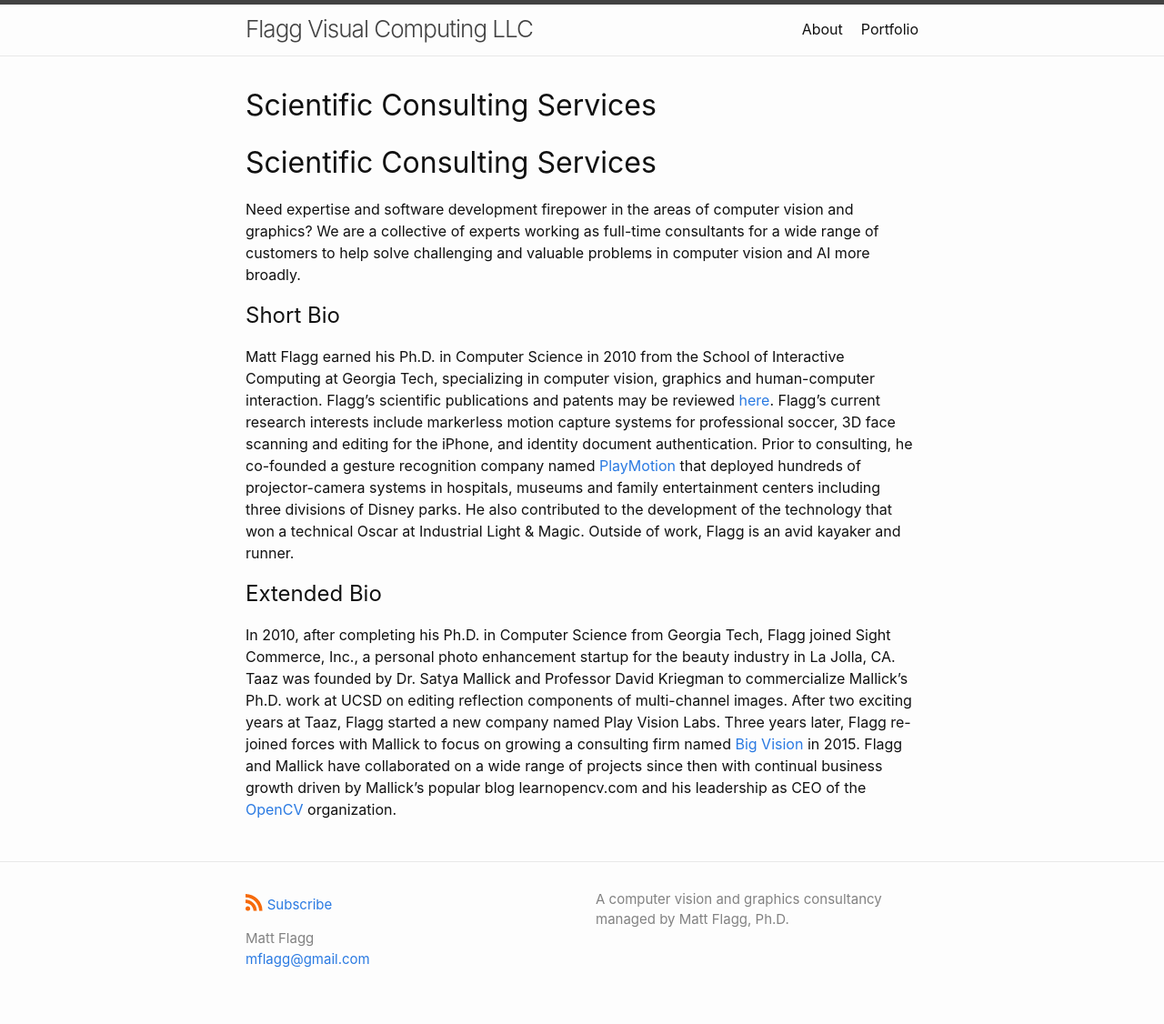
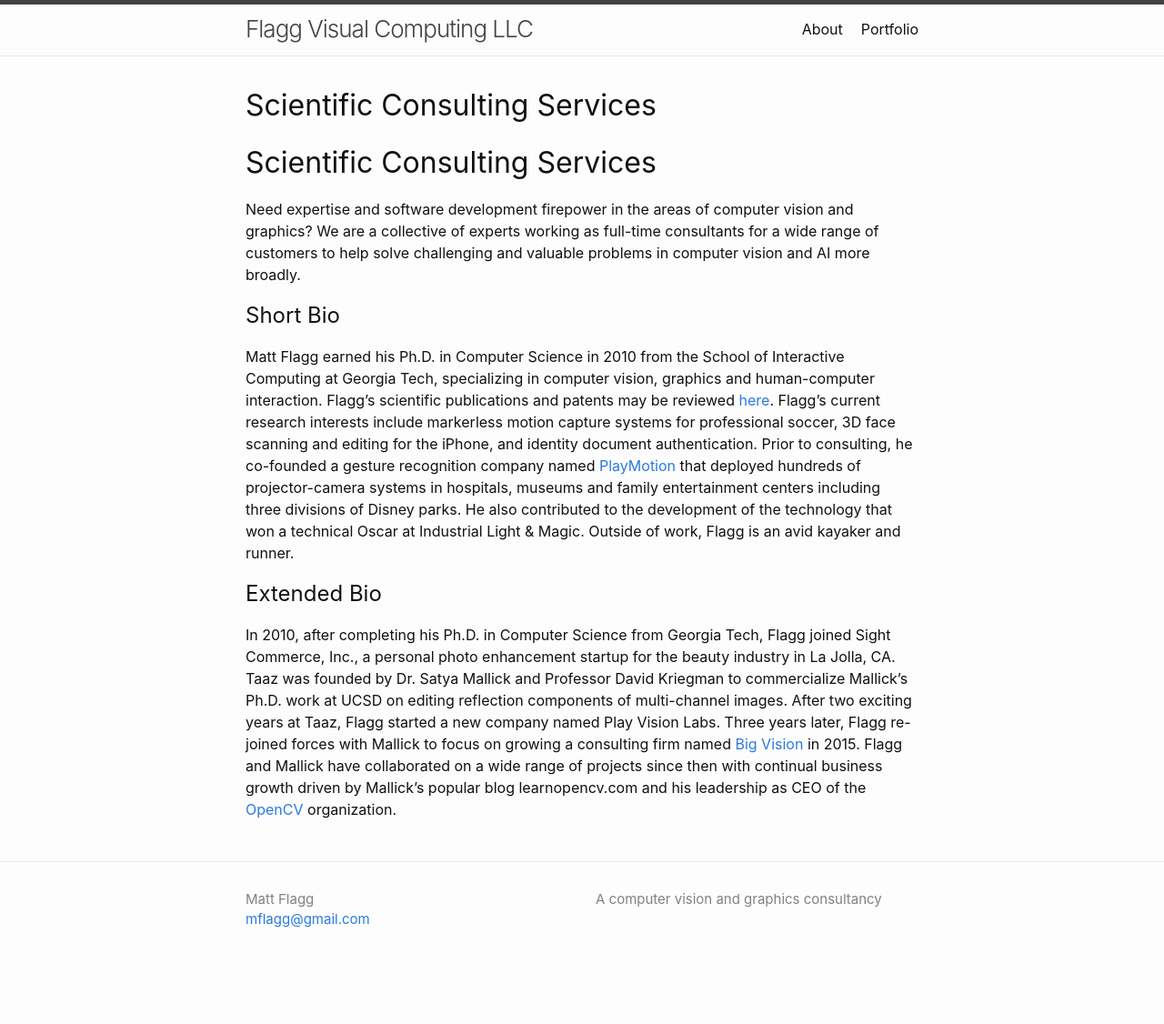
Before and after one commit to mflagg/mflagg.github.io, a Jekyll site: the page built from index.md, in a window 1280 px wide. Shown: the whole page at 91% size. Built offline with Jekyll 4.4.1, drawn with Linux system fonts in a browser that asks for light colours; our own code applies the rules of GitHub Pages for plain Markdown files; after the commit the page ends 1083 px from its top, so only the background shows below that.

Commit message:
more tweaks

```diff
--- a/_config.yml
+++ b/_config.yml
@@ -1,6 +1,6 @@
 theme: minima
 title: Flagg Visual Computing LLC
-description: A computer vision and graphics consultancy managed by Matt Flagg, Ph.D.
+description: A computer vision and graphics consultancy
 
 header_pages:
   - about.md
--- a/_includes/footer.html
+++ b/_includes/footer.html
@@ -5,13 +5,6 @@
 
     <div class="footer-col-wrapper">
       <div class="footer-col">
-        <p class="feed-subscribe">
-          <a href="{{ site.feed.path | default: 'feed.xml' | absolute_url }}">
-            <svg class="svg-icon orange">
-              <use xlink:href="{{ 'assets/minima-social-icons.svg#rss' | relative_url }}"></use>
-            </svg><span>Subscribe</span>
-          </a>
-        </p>
       {%- if site.author %}
         <ul class="contact-list">
           {% if site.author.name -%}
```
